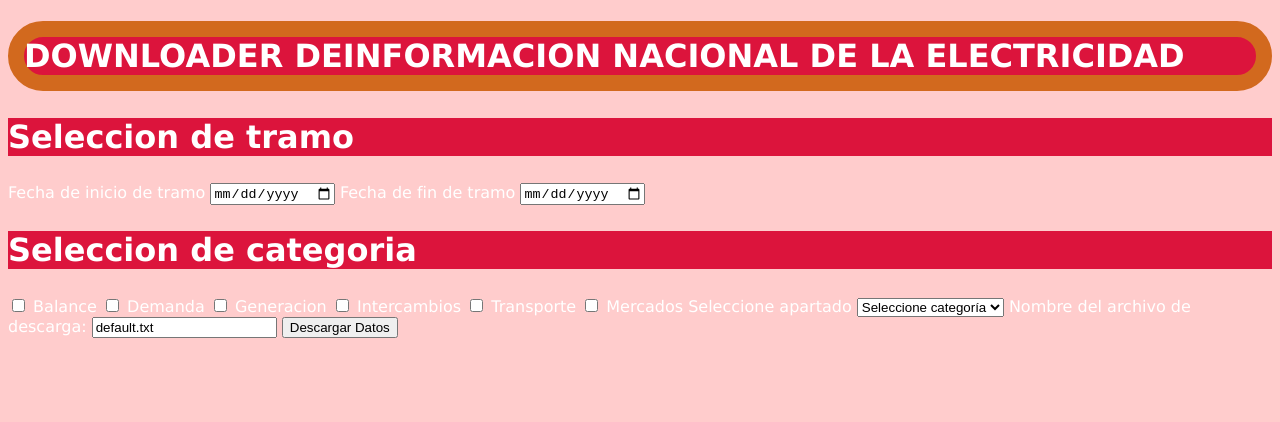
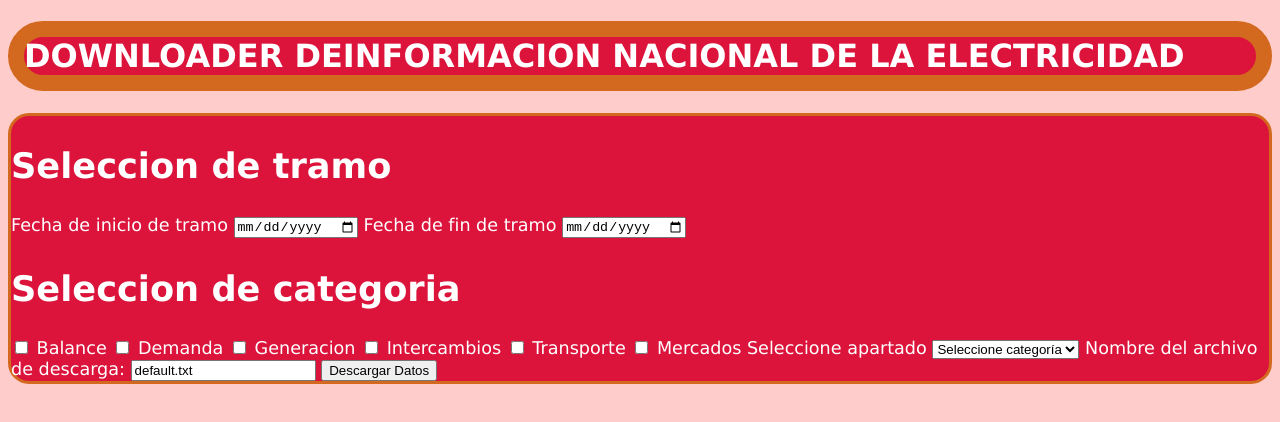
Before and after one commit to uo283706/SEWJS210, a plain HTML site: page index.html in a window 1280 px wide. Drawn offline with nearby package versions, Linux system fonts and the light colour scheme.

Commit message:
Add files via upload

```diff
--- a/Ejercicio10.css
+++ b/Ejercicio10.css
@@ -20,7 +20,7 @@ h1{
     color: white;
 }
 
-h3{
+main{
     background-color: crimson;
     color: white;
     font-size: 1.1em;
```
